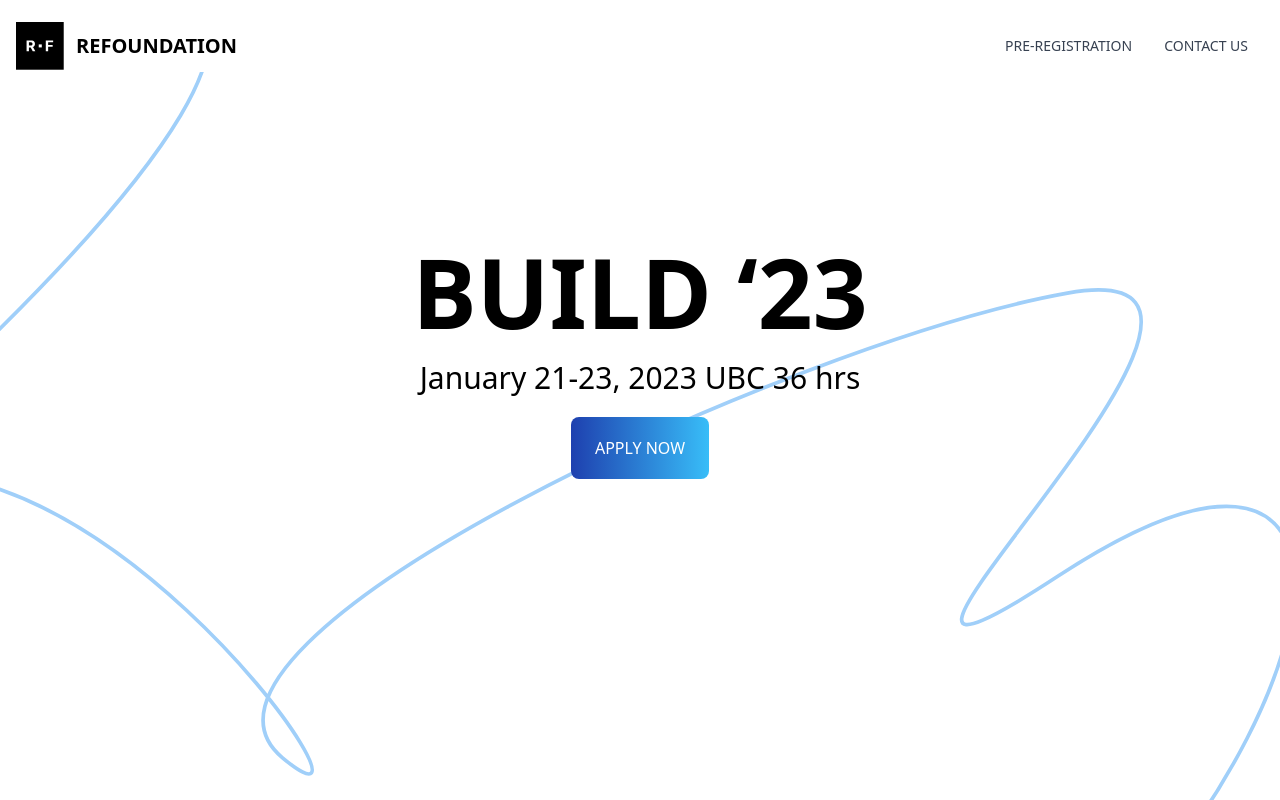
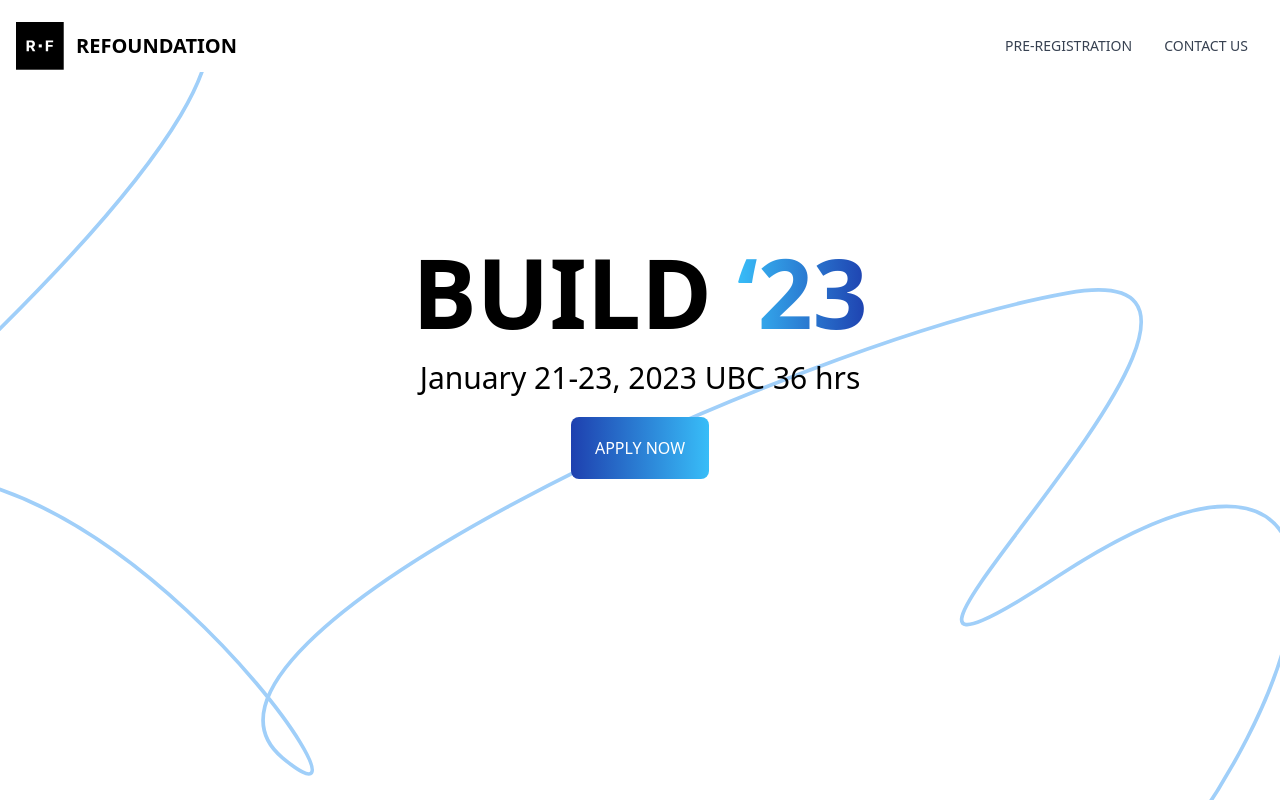
Before and after one commit to jerryq0101/BUILD-23-website, a Next.js app in the folder src/: page / in a window 1280 px wide. Shown: the top 800 px of the page. Built offline with nearby package versions, Linux system fonts and the light colour scheme.

Commit message:
gradient text

```diff
--- a/src/pages/index.js
+++ b/src/pages/index.js
@@ -9,7 +9,12 @@ export default function Home() {
       <Header />
       <div className="flex items-center justify-center h-screen pb-60 bg-[url('/bg.svg')] bg-cover">
         <div>
-          <p className="text-8xl font-semibold">BUILD ‘23</p>
+          <p className="text-8xl font-semibold">
+            BUILD{" "}
+            <span className="font-bold text-transparent bg-clip-text transition-colors bg-gradient-to-r to-blue-800 from-sky-400">
+              ‘23
+            </span>
+          </p>
           <div className="text-center">
             <p className="text-3xl pt-5">January 21-23, 2023 UBC 36 hrs</p>
             <div className="pt-10">
```
